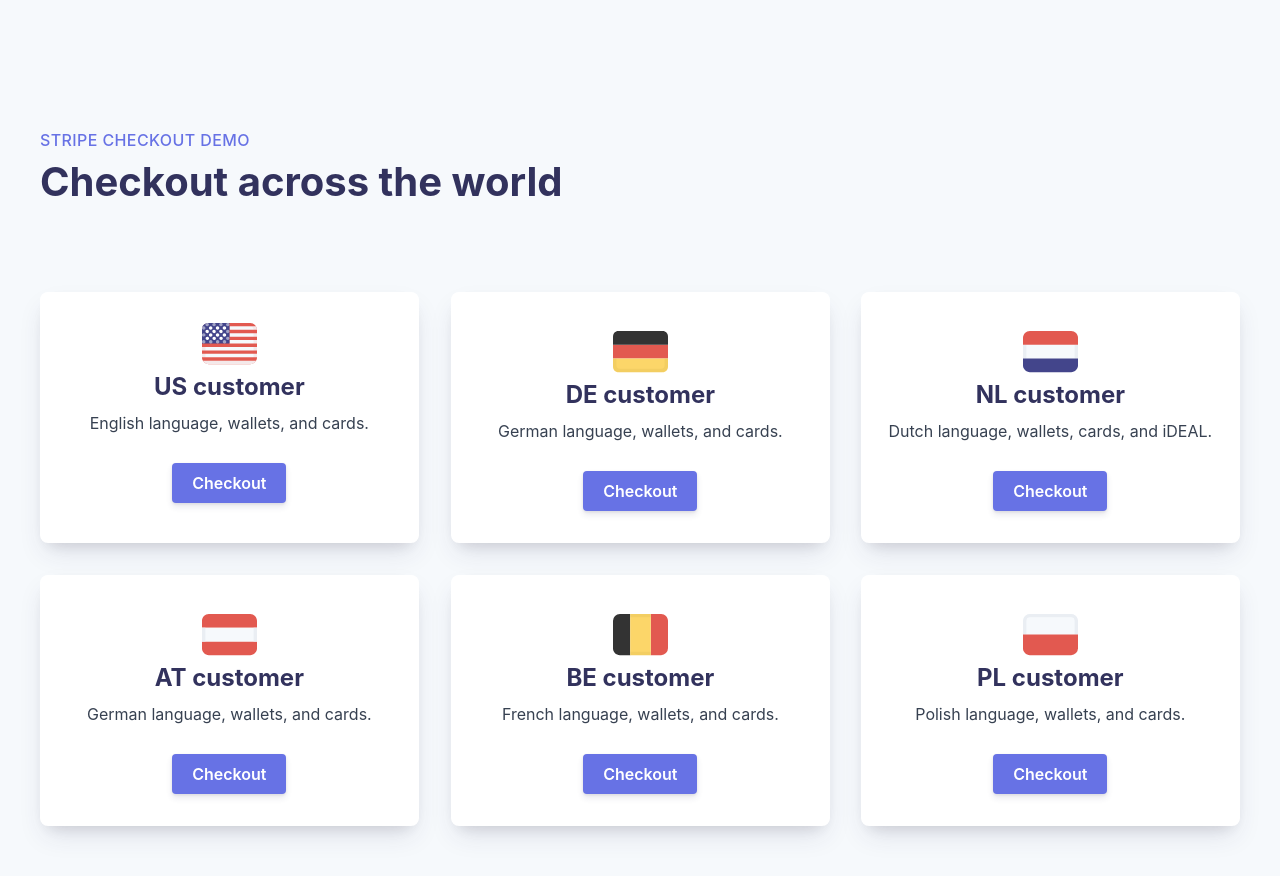
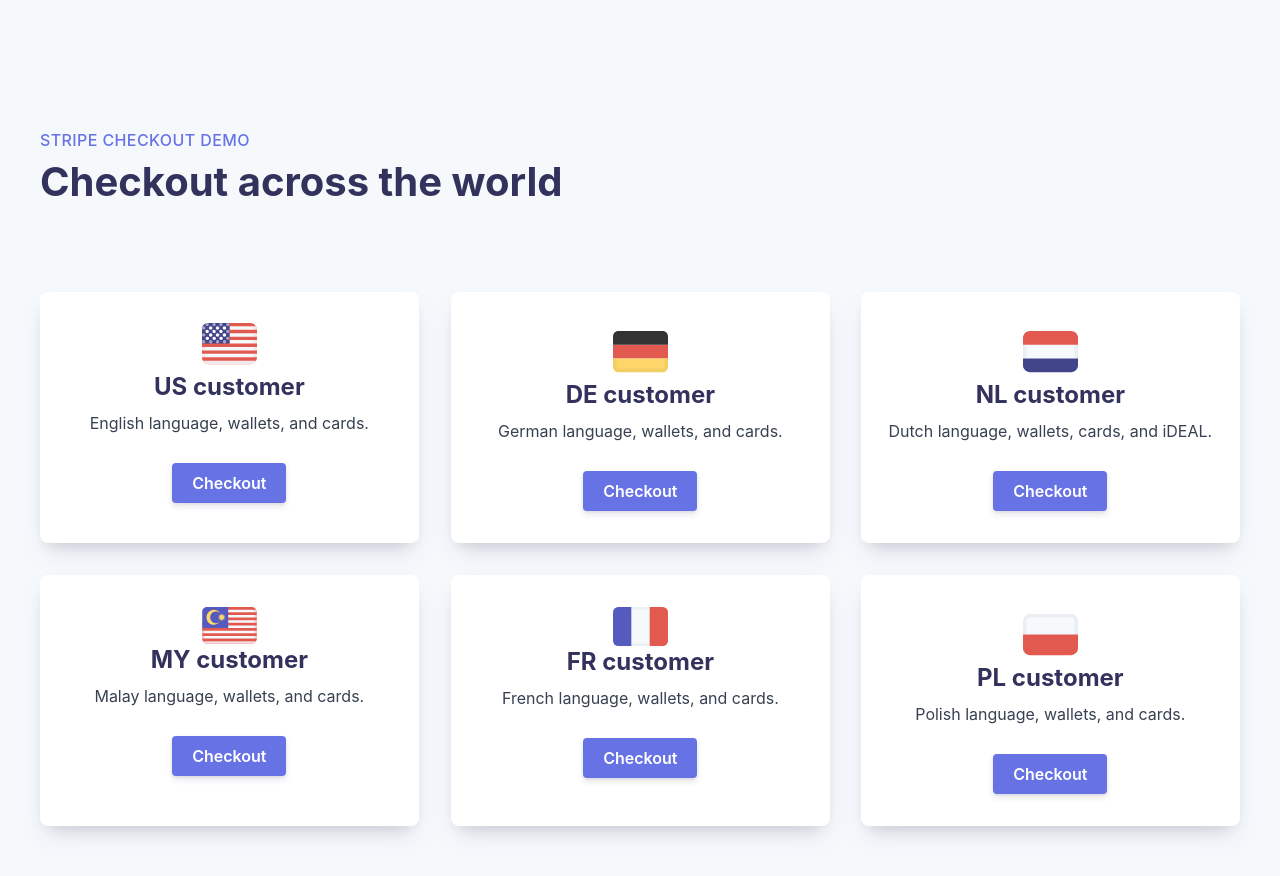
Before and after one commit to stripe/checkout-sales-demo, a website: page static/index.html in a window 1280 px wide. Drawn offline with nearby package versions, Linux system fonts and the light colour scheme; no server answers; a script that the page names is missing.

Commit message:
Update index.html
Replacing BE and AT with MY and FR

```diff
--- a/static/index.html
+++ b/static/index.html
@@ -85,16 +85,16 @@
         <div class="card bg-white h-full rounded-lg overflow-hidden">
           <div>
             <div class="px-6 pt-8 text-center">
-              <img class="w-1/6 mx-auto" src="flag-at.svg" />
-              <div class="font-bold text-2xl mb-2">AT customer</div>
+              <img class="w-1/6 mx-auto" src="flag-my.svg" />
+              <div class="font-bold text-2xl mb-2">MY customer</div>
               <p class="text-gray-700 text-base h-10">
-                German language, wallets, and cards.
+                Malay language, wallets, and cards.
               </p>
             </div>
             <div class="px-6 pt-3 pb-8">
               <button
                 class="text-white font-semibold py-2 px-5 rounded text-center mx-auto block"
-                data-locale="at"
+                data-locale="ms"
               >Checkout
               </button>
             </div>
@@ -103,8 +103,8 @@
         <div class="card bg-white h-full rounded-lg overflow-hidden">
           <div>
             <div class="px-6 pt-8 text-center">
-              <img class="w-1/6 mx-auto" src="flag-be.svg" />
-              <div class="font-bold text-2xl mb-2">BE customer</div>
+              <img class="w-1/6 mx-auto" src="flag-fr.svg" />
+              <div class="font-bold text-2xl mb-2">FR customer</div>
               <p class="text-gray-700 text-base h-10">
                 French language, wallets, and cards.
               </p>
@@ -112,7 +112,7 @@
             <div class="px-6 pt-3 pb-8">
               <button
                 class="text-white font-semibold py-2 px-5 rounded text-center mx-auto block"
-                data-locale="be"
+                data-locale="fr"
               >Checkout
               </button>
             </div>
```
